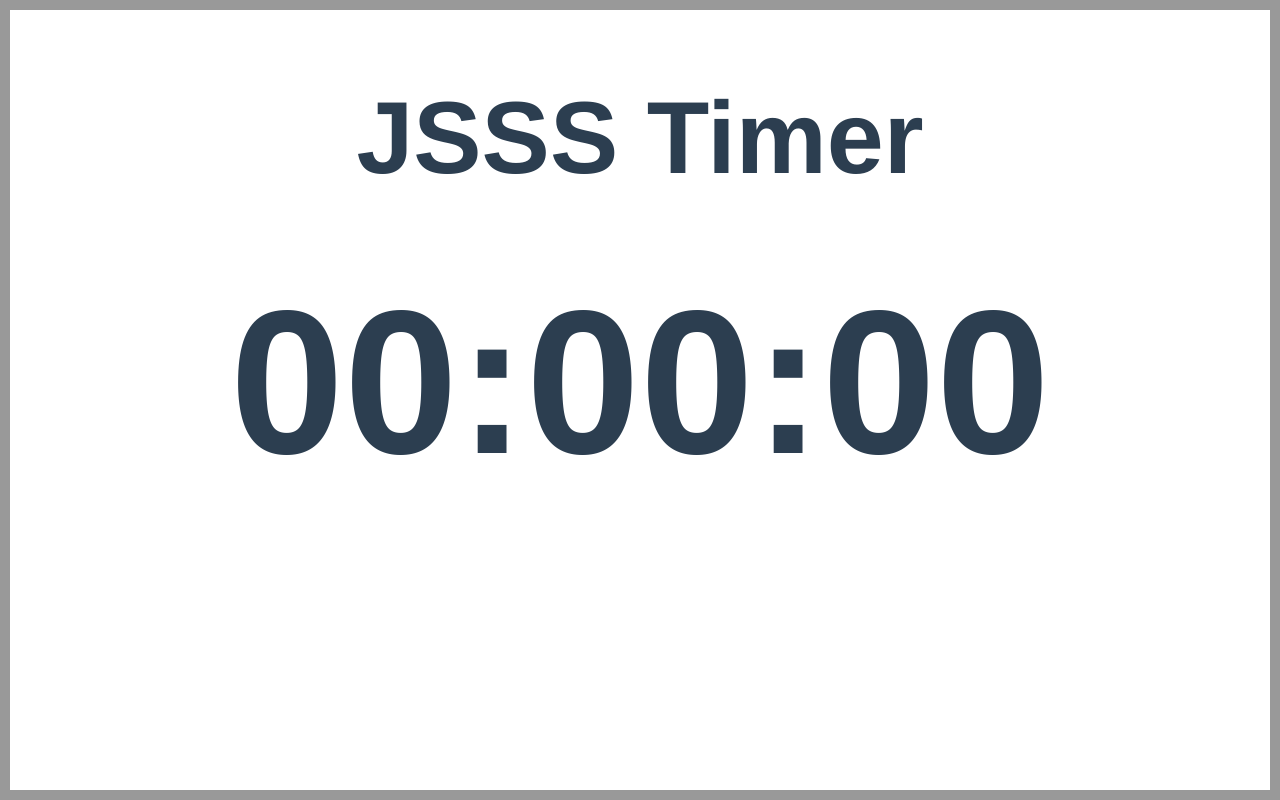
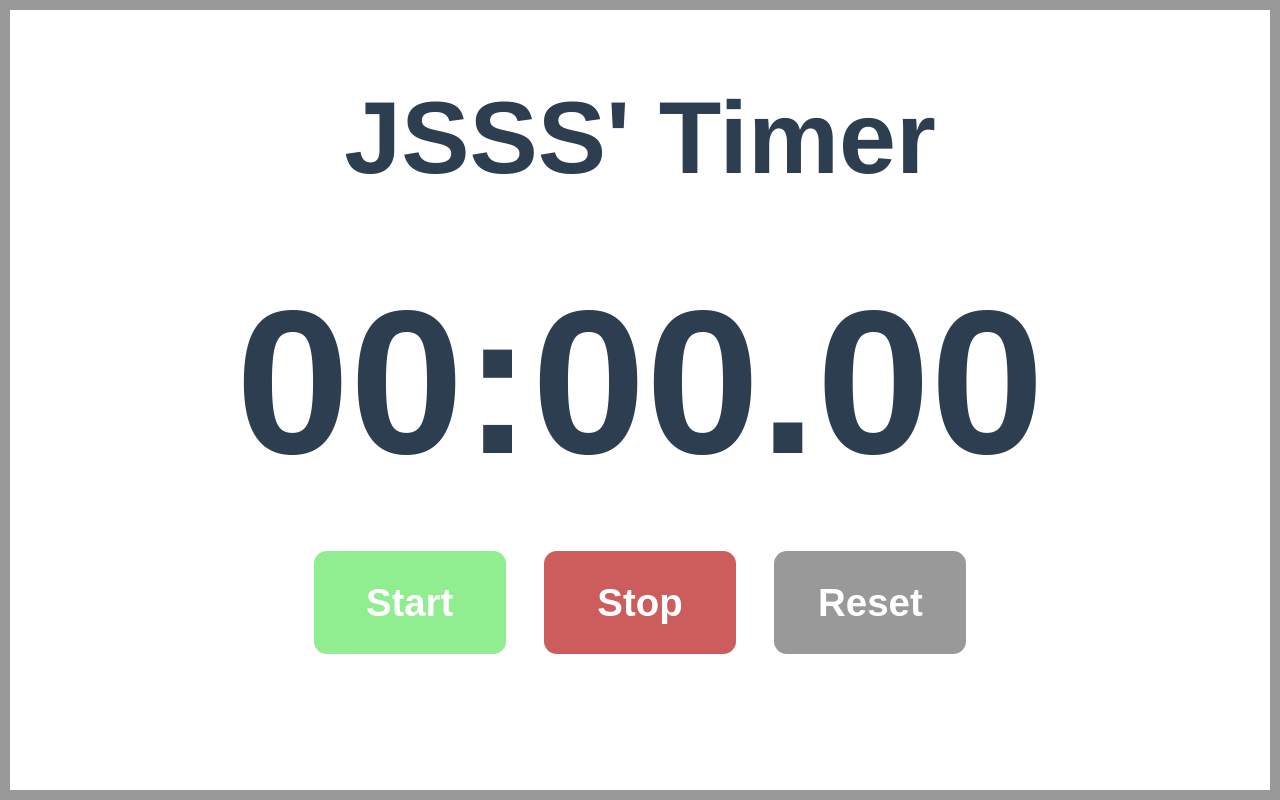
Before and after one commit to coxcore/jsss_vue_timer, a Vue app: page / in a window 1280 px wide. Built offline with nearby package versions, Linux system fonts and the light colour scheme.

Commit message:
타이머 버튼 추가

```diff
--- a/src/App.vue
+++ b/src/App.vue
@@ -1,6 +1,6 @@
 <template>
   <div id="app">
-      <J3STimer tit="JSSS Timer"/>
+      <J3STimer tit="JSSS' Timer"/>
   </div>
 </template>
 
--- a/src/components/J3STimer.vue
+++ b/src/components/J3STimer.vue
@@ -2,6 +2,11 @@
     <div class="comp">
         <h1>{{ tit }}</h1>
         <TimeView/>
+        <div class="button_area">
+            <button id="start" type="button" v-on:click="onStartClick">Start</button>
+            <button id="stop" type="button" v-on:click="onStopClick">Stop</button>
+            <button id="reset" type="button" v-on:click="onResetClick">Reset</button>
+        </div>
     </div>
 </template>
 
@@ -14,6 +19,17 @@ export default {
     },
 	components: {
     	TimeView,
+    },
+    methods: {
+		onStartClick(e) {
+			console.log(e);
+        },
+        onStopClick(e) {
+			console.log(e);
+        },
+        onResetClick(e) {
+			console.log(e);
+        }
     }
 
 };
@@ -31,5 +47,33 @@ export default {
         h1 {
             font-size: 8vw;
         }
+
+        .button_area {
+            margin-top: 4vw;
+
+            button {
+                margin-left: 3vw;
+                width: 15vw;
+                height: 8vw;
+                background-color: #999999;
+                border-radius: 1vw;
+                border: 0;
+                color: #fff;
+                font-weight: bold;
+                font-size: 3vw;
+            }
+
+            button:nth-child(1) {
+                margin: 0;
+            }
+
+            #start {
+                background-color: lightgreen;
+            }
+
+            #stop {
+                background-color: indianred;
+            }
+        }
     }
 </style>
--- a/src/components/TimeView.vue
+++ b/src/components/TimeView.vue
@@ -11,15 +11,8 @@
 			tenMillisecond: 0,
 			second: 0,
             minute: 0,
-            time: "00:00:00",
-        }),
-        methods: {
-			start() {
-				setInterval(() => {
-					this.tenMillisecond++;
-                }, 10);
-            },
-        }
+            time: "00:00.00",
+        })
 	};
 </script>
 
```
